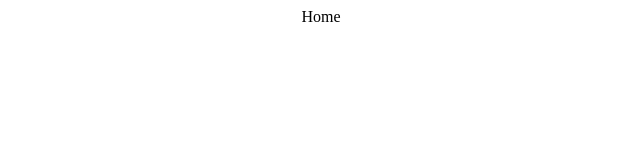
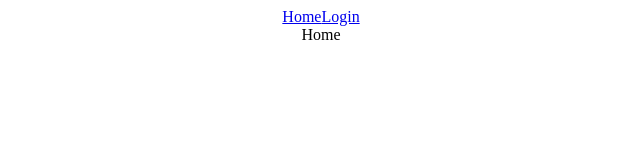
Before and after one commit to xmbalza/social-app, a React (Create React App) app: page / in a window 1280 px wide. Shown: the top 160 px of the page, without its empty margins (319-959 px from the left). Built offline with nearby package versions, Linux system fonts and the light colour scheme.

Commit message:
create navbar component

```diff
--- a/src/App.tsx
+++ b/src/App.tsx
@@ -2,11 +2,13 @@
 import { BrowserRouter as Router, Routes, Route} from 'react-router-dom';
 import Main from './pages/main';
 import Login from './pages/login';
+import Navbar from './components/navbar';
 
 function App() {
   return (
     <div className="App">
       <Router>
+        <Navbar />
 
         <Routes>
           <Route path="/" element={<Main />} />
--- /dev/null
+++ b/src/components/navbar.tsx
@@ -0,0 +1,12 @@
+import { Link } from 'react-router-dom'
+
+const Navbar = () => {
+    return (
+        <div>
+            <Link to="/">Home</Link>
+            <Link to="/login">Login</Link>
+        </div>
+     );
+}
+
+export default Navbar;
```
